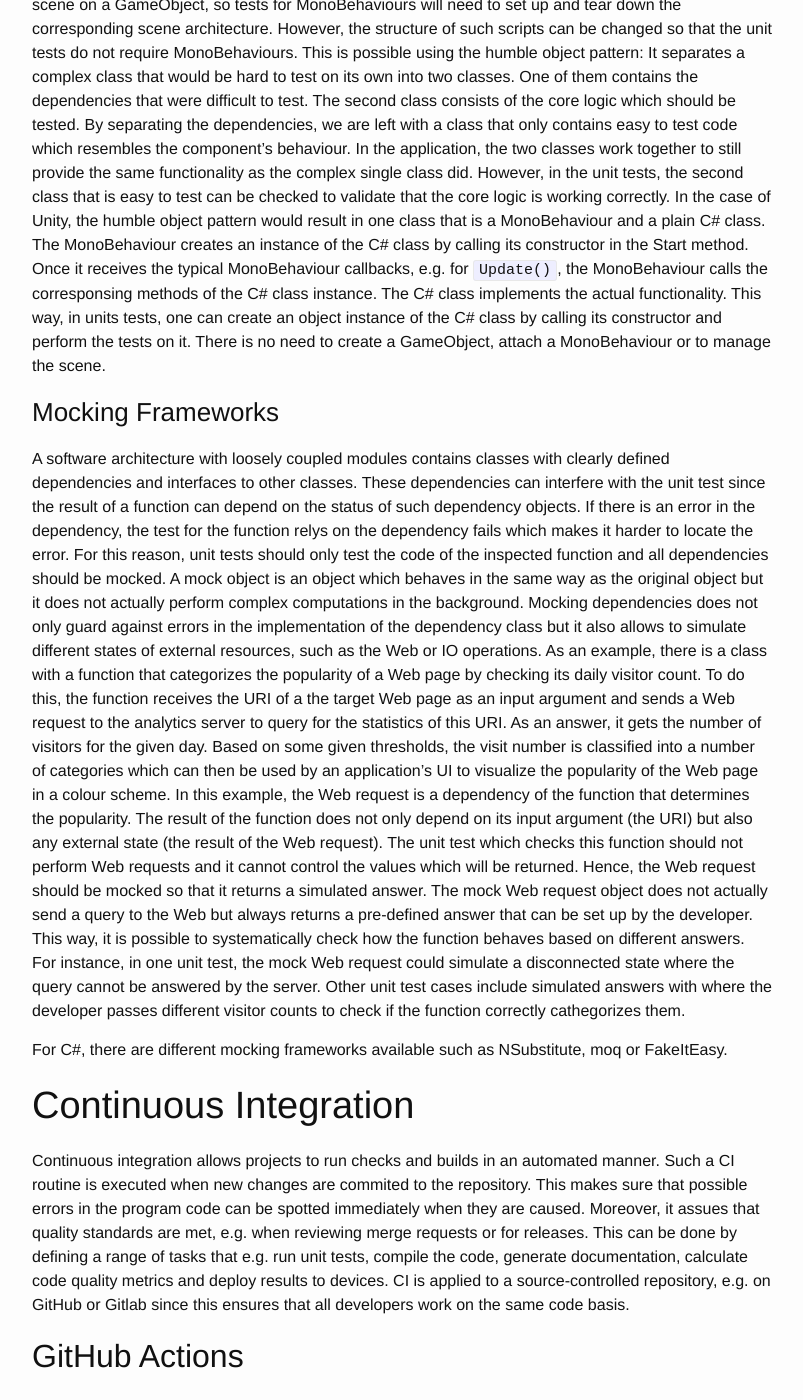
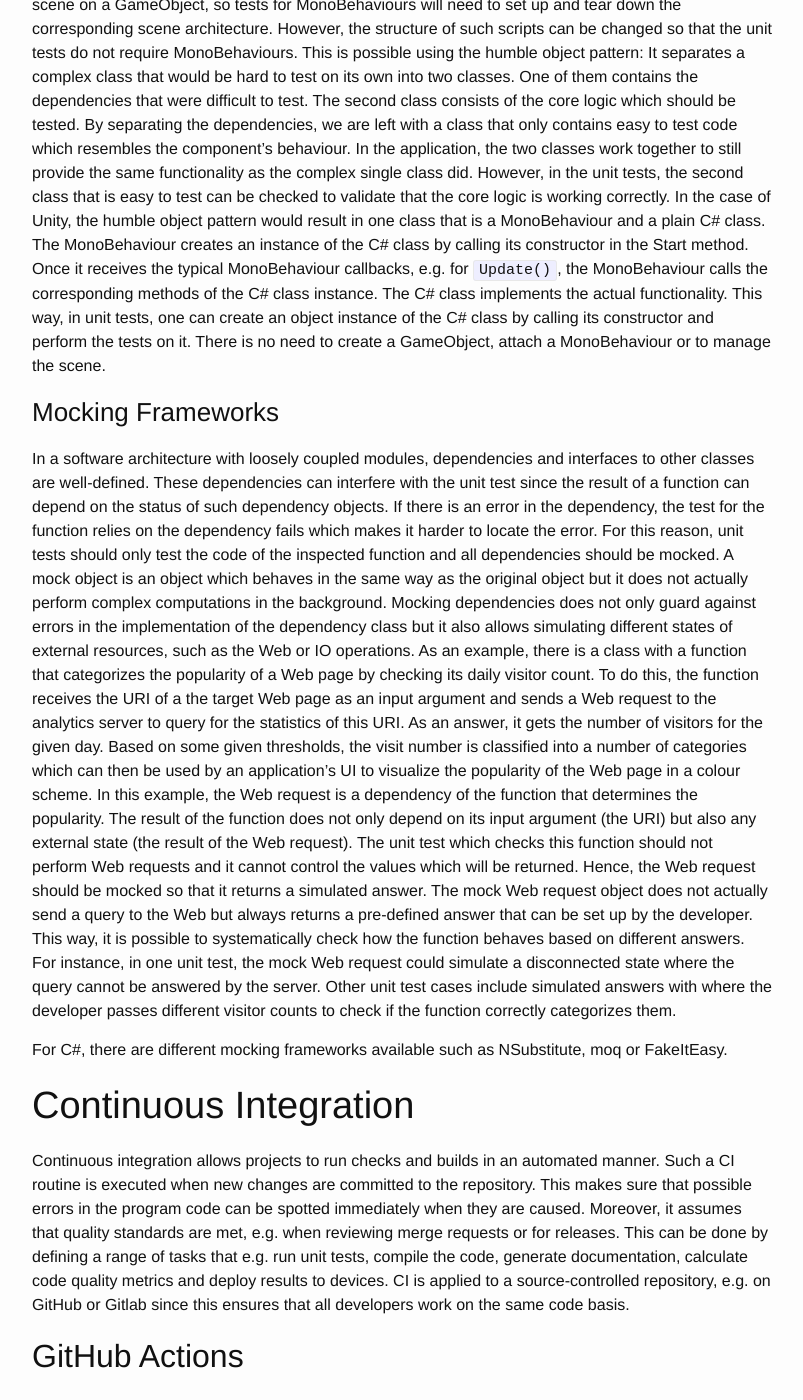
Before and after one commit to klamma/ar-for-eu-book, a Jekyll site: the page built from _pages/chapters/ci_unity.md, in a window 1280 px wide and 1400 px high, scrolled down 4189 px. Shown: the whole window, without its empty margins (238-1041 px from the left). Built offline with Jekyll 4.4.1, drawn with Linux system fonts in a browser that asks for light colours; nearby versions of some CDN libraries; some of the changed text lies outside the part shown.

Commit message:
reviewed ci chapter

```diff
--- a/_pages/chapters/ci_unity.md
+++ b/_pages/chapters/ci_unity.md
@@ -164,19 +164,19 @@ In the application, the two classes work together to still provide the same func
 However, in the unit tests, the second class that is easy to test can be checked to validate that the core logic is working correctly.
 In the case of Unity, the humble object pattern would result in one class that is a MonoBehaviour and a plain C# class.
 The MonoBehaviour creates an instance of the C# class by calling its constructor in the Start method.
-Once it receives the typical MonoBehaviour callbacks, e.g. for `Update()`, the MonoBehaviour calls the corresponsing methods of the C# class instance.
+Once it receives the typical MonoBehaviour callbacks, e.g. for `Update()`, the MonoBehaviour calls the corresponding methods of the C# class instance.
 The C# class implements the actual functionality.
-This way, in units tests, one can create an object instance of the C# class by calling its constructor and perform the tests on it.
+This way, in unit tests, one can create an object instance of the C# class by calling its constructor and perform the tests on it.
 There is no need to create a GameObject, attach a MonoBehaviour or to manage the scene.
 
 ### Mocking Frameworks
 
-A software architecture with loosely coupled modules contains classes with clearly defined dependencies and interfaces to other classes.
+In a software architecture with loosely coupled modules, dependencies and interfaces to other classes are well-defined.
 These dependencies can interfere with the unit test since the result of a function can depend on the status of such dependency objects.
-If there is an error in the dependency, the test for the function relys on the dependency fails which makes it harder to locate the error.
+If there is an error in the dependency, the test for the function relies on the dependency fails which makes it harder to locate the error.
 For this reason, unit tests should only test the code of the inspected function and all dependencies should be mocked.
 A mock object is an object which behaves in the same way as the original object but it does not actually perform complex computations in the background.
-Mocking dependencies does not only guard against errors in the implementation of the dependency class but it also allows to simulate different states of external resources, such as the Web or IO operations.
+Mocking dependencies does not only guard against errors in the implementation of the dependency class but it also allows simulating different states of external resources, such as the Web or IO operations.
 As an example, there is a class with a function that categorizes the popularity of a Web page by checking its daily visitor count.
 To do this, the function receives the URI of a the target Web page as an input argument and sends a Web request to the analytics server to query for the statistics of this URI.
 As an answer, it gets the number of visitors for the given day.
@@ -188,7 +188,7 @@ Hence, the Web request should be mocked so that it returns a simulated answer.
 The mock Web request object does not actually send a query to the Web but always returns a pre-defined answer that can be set up by the developer.
 This way, it is possible to systematically check how the function behaves based on different answers.
 For instance, in one unit test, the mock Web request could simulate a disconnected state where the query cannot be answered by the server.
-Other unit test cases include simulated answers with where the developer passes different visitor counts to check if the function correctly cathegorizes them.
+Other unit test cases include simulated answers with where the developer passes different visitor counts to check if the function correctly categorizes them.
 
 For C#, there are different mocking frameworks available such as NSubstitute, moq or FakeItEasy.
 
@@ -196,9 +196,9 @@ For C#, there are different mocking frameworks available such as NSubstitute, mo
 # Continuous Integration
 
 Continuous integration allows projects to run checks and builds in an automated manner.
-Such a CI routine is executed when new changes are commited to the repository.
+Such a CI routine is executed when new changes are committed to the repository.
 This makes sure that possible errors in the program code can be spotted immediately when they are caused.
-Moreover, it assues that quality standards are met, e.g. when reviewing merge requests or for releases.
+Moreover, it assumes that quality standards are met, e.g. when reviewing merge requests or for releases.
 This can be done by defining a range of tasks that e.g. run unit tests, compile the code, generate documentation, calculate code quality metrics and deploy results to devices.
 CI is applied to a source-controlled repository, e.g. on GitHub or Gitlab since this ensures that all developers work on the same code basis.
 
```
Also changed, not shown: other parts of _pages/chapters/ci_unity.md (+5 -5 lines).
